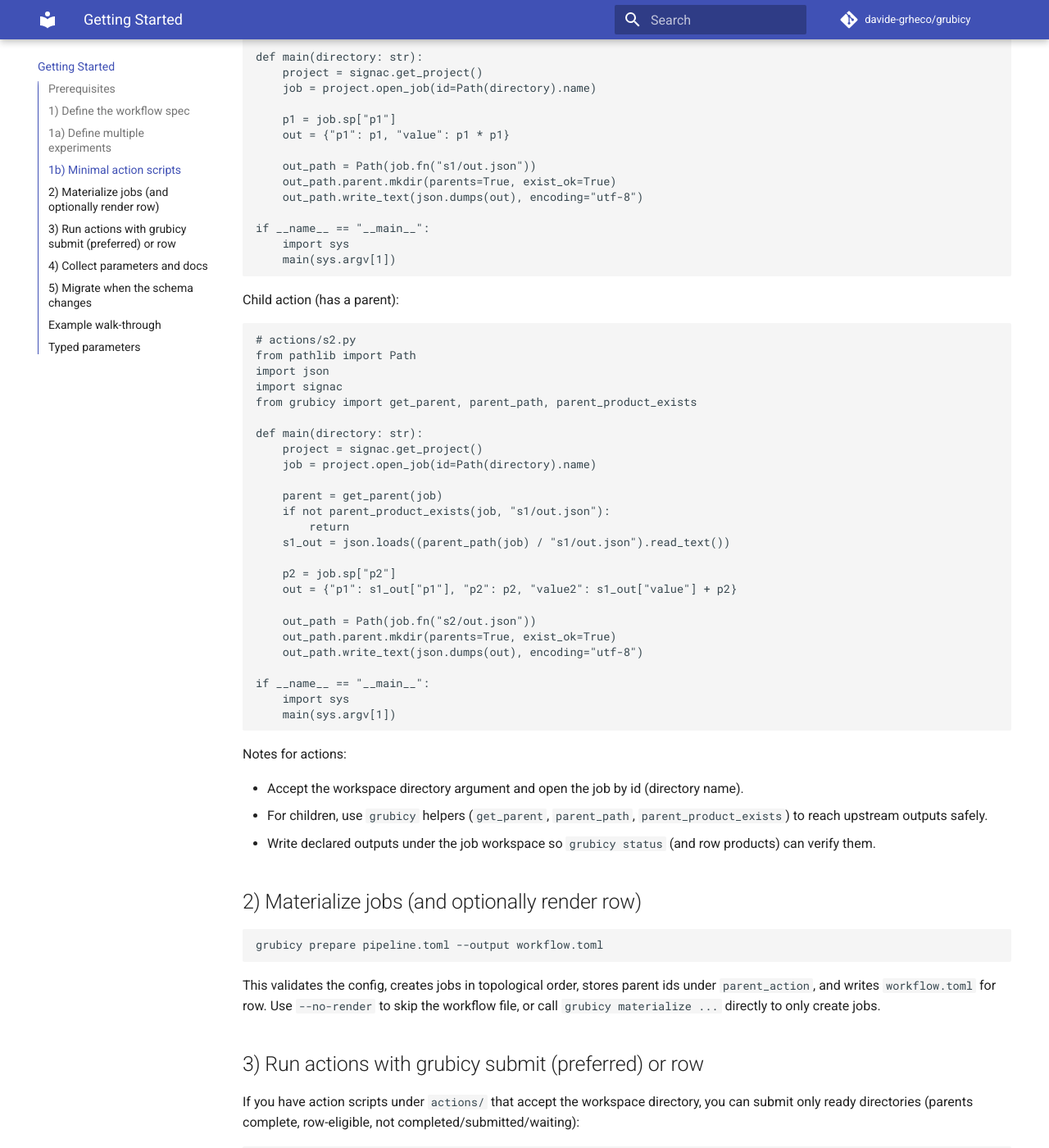
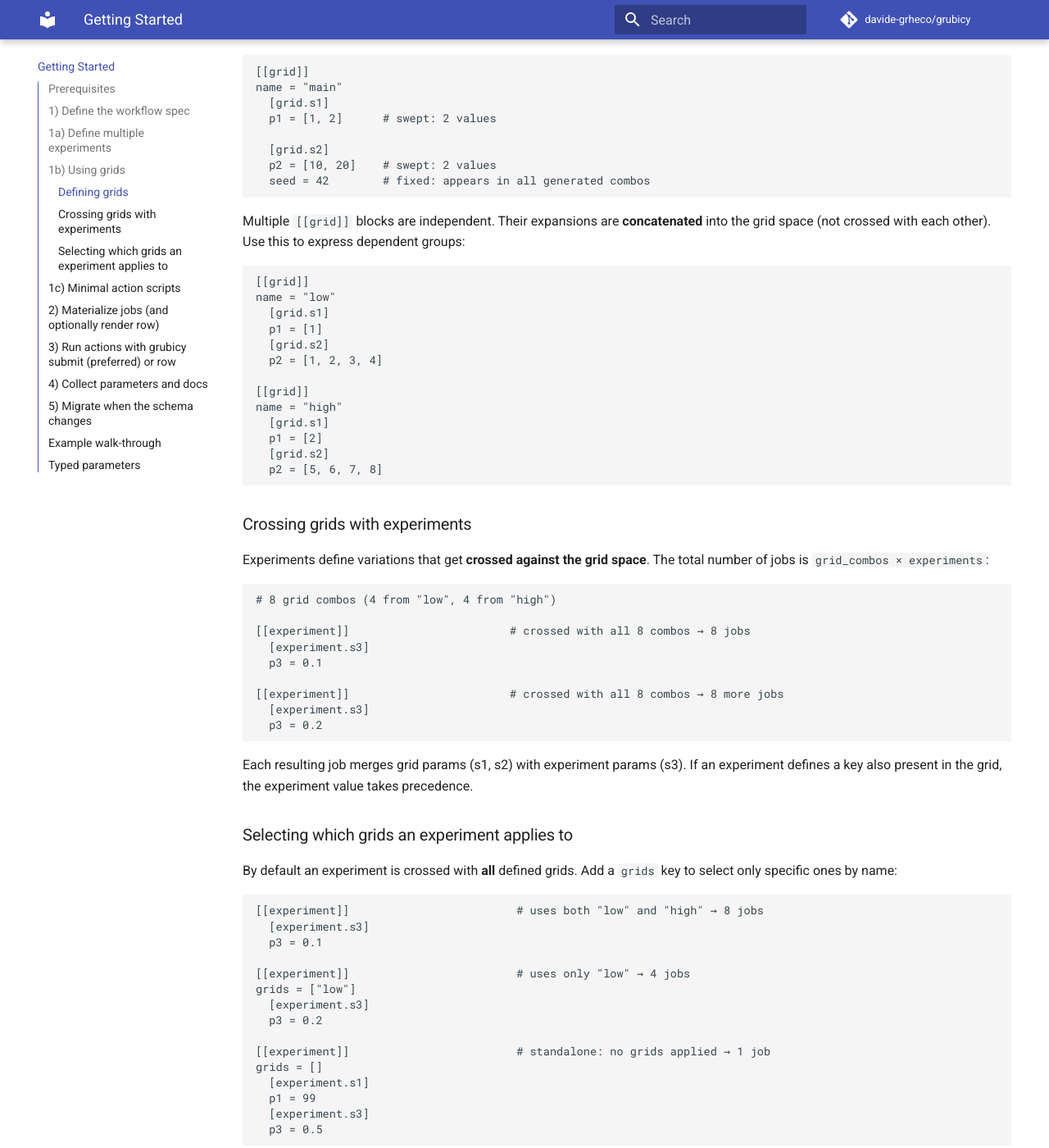
Before and after one commit to davide-grheco/grubicy, an MkDocs documentation site: the page built from docs/getting-started.md, in a window 1280 px wide and 1400 px high, scrolled down 2414 px. Shown: the whole window at 82% size. Built offline with MkDocs 1.6.1 and Material for MkDocs 9.7.7, drawn with Linux system fonts in a browser that asks for light colours; comment, search, counter and statistics services are not loaded; some of the changed text lies outside the part shown.

````diff
--- a/docs/getting-started.md
+++ b/docs/getting-started.md
@@ -95,7 +95,94 @@ Notes:
   typically use `experiments:` (plural). grubicy accepts both `experiment` and
   `experiments` at the top level.
 
-## 1b) Minimal action scripts
+## 1b) Using grids
+
+Writing out every combination of parameters by hand gets tedious fast. A **grid**
+defines a reusable parameter base — a set of action params that get crossed with every
+experiment you add.
+
+### Defining grids
+
+Within a `[[grid]]` block, **list-valued keys are swept** (Cartesian product within
+the action) and **scalar keys are fixed**. Combinations across actions are also crossed:
+
+```toml
+[[grid]]
+name = "main"
+  [grid.s1]
+  p1 = [1, 2]      # swept: 2 values
+
+  [grid.s2]
+  p2 = [10, 20]    # swept: 2 values
+  seed = 42        # fixed: appears in all generated combos
+```
+
+Multiple `[[grid]]` blocks are independent. Their expansions are **concatenated** into
+the grid space (not crossed with each other). Use this to express dependent groups:
+
+```toml
+[[grid]]
+name = "low"
+  [grid.s1]
+  p1 = [1]
+  [grid.s2]
+  p2 = [1, 2, 3, 4]
+
+[[grid]]
+name = "high"
+  [grid.s1]
+  p1 = [2]
+  [grid.s2]
+  p2 = [5, 6, 7, 8]
+```
+
+### Crossing grids with experiments
+
+Experiments define variations that get **crossed against the grid space**. The total
+number of jobs is `grid_combos × experiments`:
+
+```toml
+# 8 grid combos (4 from "low", 4 from "high")
+
+[[experiment]]                        # crossed with all 8 combos → 8 jobs
+  [experiment.s3]
+  p3 = 0.1
+
+[[experiment]]                        # crossed with all 8 combos → 8 more jobs
+  [experiment.s3]
+  p3 = 0.2
+```
+
+Each resulting job merges grid params (s1, s2) with experiment params (s3). If an
+experiment defines a key also present in the grid, the experiment value takes
+precedence.
+
+### Selecting which grids an experiment applies to
+
+By default an experiment is crossed with **all** defined grids. Add a `grids` key to
+select only specific ones by name:
+
+```toml
+[[experiment]]                         # uses both "low" and "high" → 8 jobs
+  [experiment.s3]
+  p3 = 0.1
+
+[[experiment]]                         # uses only "low" → 4 jobs
+grids = ["low"]
+  [experiment.s3]
+  p3 = 0.2
+
+[[experiment]]                         # standalone: no grids applied → 1 job
+grids = []
+  [experiment.s1]
+  p1 = 99
+  [experiment.s3]
+  p3 = 0.5
+```
+
+A full runnable example lives in `examples/grid-example/`.
+
+## 1c) Minimal action scripts
 Place action scripts in `actions/`. They receive the job workspace directory from row.
 
 Root action (no parent):
````
Also changed, not shown: examples/sweep-example/README.md (added, +47 -0 lines), 5 other files.
